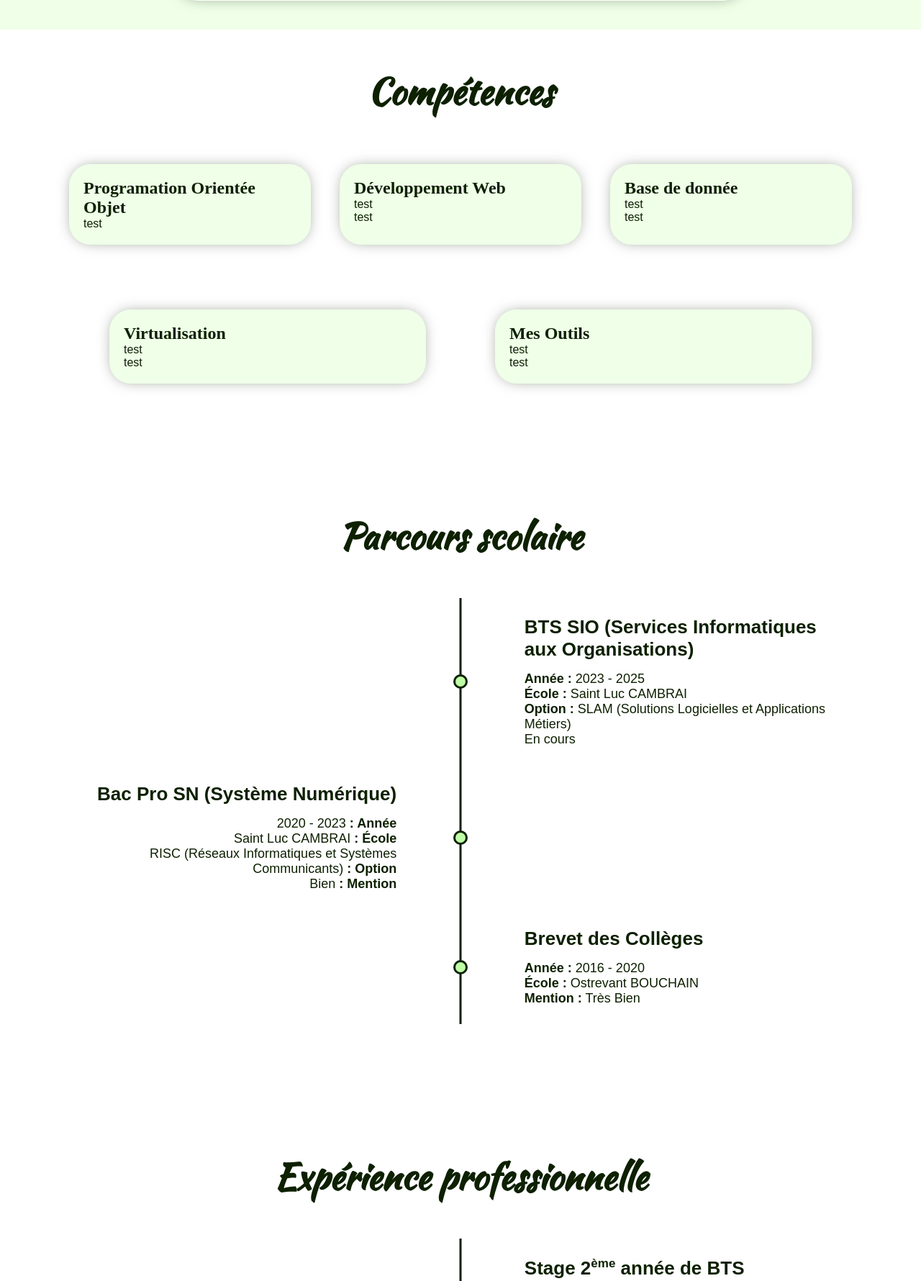
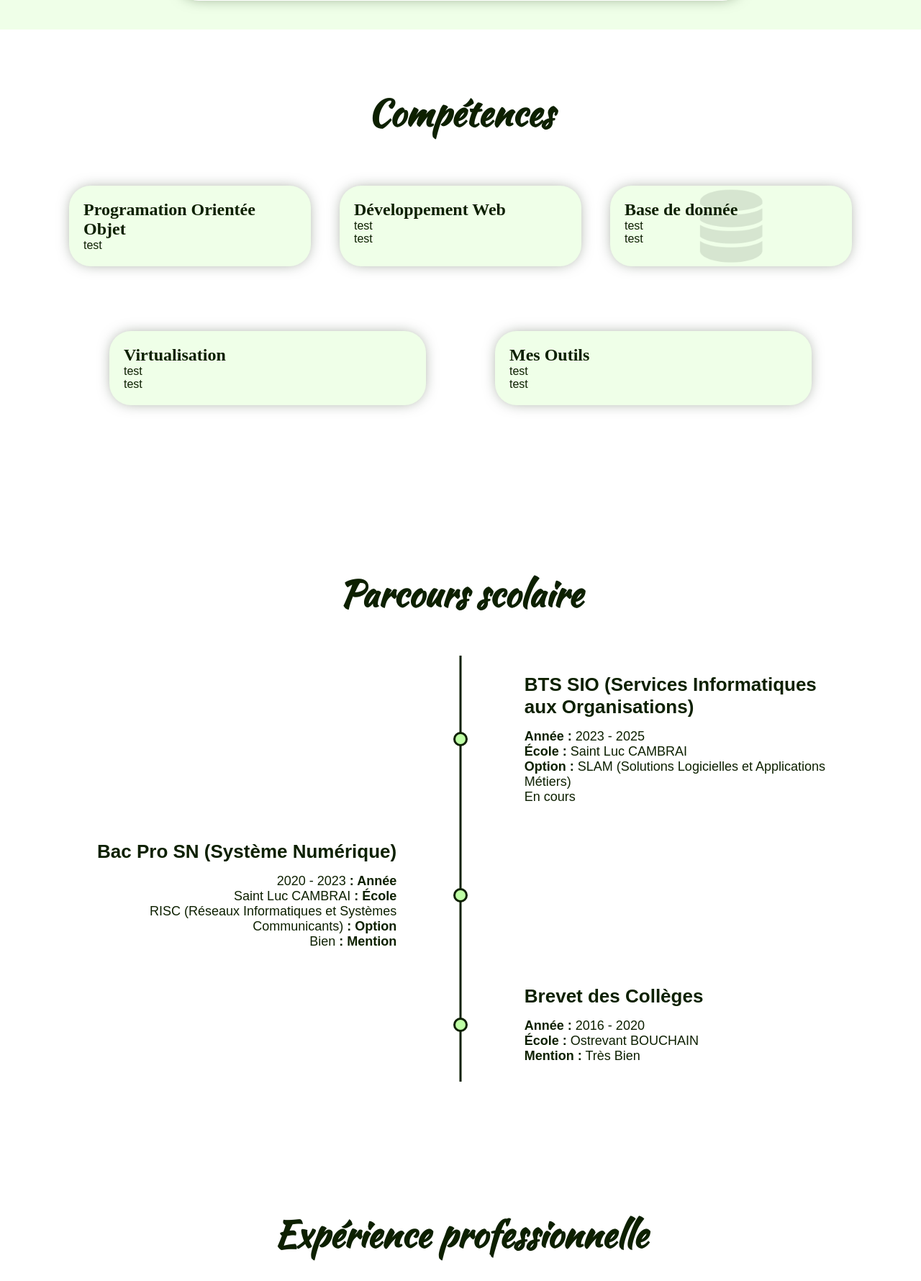
Before and after one commit to Raphael-Zak/portfolio, a PHP site: page / in a window 1280 px wide. Shown: the part 1866-3646 px from the top of the page at 72% size. Run offline with PHP 8.4, Linux system fonts and the light colour scheme.

Commit message:
Add files via upload

```diff
--- a/index.html
+++ b/index.html
@@ -81,6 +81,7 @@
           </div>
 
           <div class="container-container-competence">
+            <img src="img/bdd.png" alt="Icone bdd">
             <h2>Base de donnée</h2>
             <p>test</p>
             <p>test</p>
--- a/style/style.css
+++ b/style/style.css
@@ -266,12 +266,12 @@ section[id="competence"] {
     display: flex;
     align-items: center;
     flex-direction: column;
-    margin-top: 50px;
+    margin-top: 80px;
+    margin-bottom: 50px;
     width: 85%;
 }
 
 section[id="scolaire"],
-section[id="competence"],
 section[id="pro"] {
     display: flex;
     align-items: center;
@@ -479,8 +479,27 @@ sup {
     padding: 20px;
     transition: transform 0.3s ease;
     width: 400px;
+    position: relative; /* Ajouté pour positionnement absolu de l'image */
+    overflow: hidden; /* Cache les parties de l'image qui dépassent */
 }
 
 .container-container-competence:hover {
     transform: scale(1.05);
 }
+
+.container-container-competence img {
+    position: absolute; /* Position absolue par rapport au container */
+    top: 50%; /* Déplace le haut de l'image au milieu du conteneur */
+    left: 50%; /* Déplace le côté gauche de l'image au milieu du conteneur */
+    transform: translate(-50%, -50%); /* Centre précisément l'image */
+    height: 90%;
+    object-fit: cover; /* Ajuste l'image pour couvrir tout le container */
+    opacity: 0.1;
+    z-index: 0; /* Place l'image en arrière-plan */
+}
+
+.container-container-competence h2,
+.container-container-competence p {
+    position: relative; /* Assure que le texte reste au-dessus de l'image */
+    z-index: 1; /* Place le texte au-dessus de l'image */
+}
```
Also changed, not shown: img/bdd.png (added).
